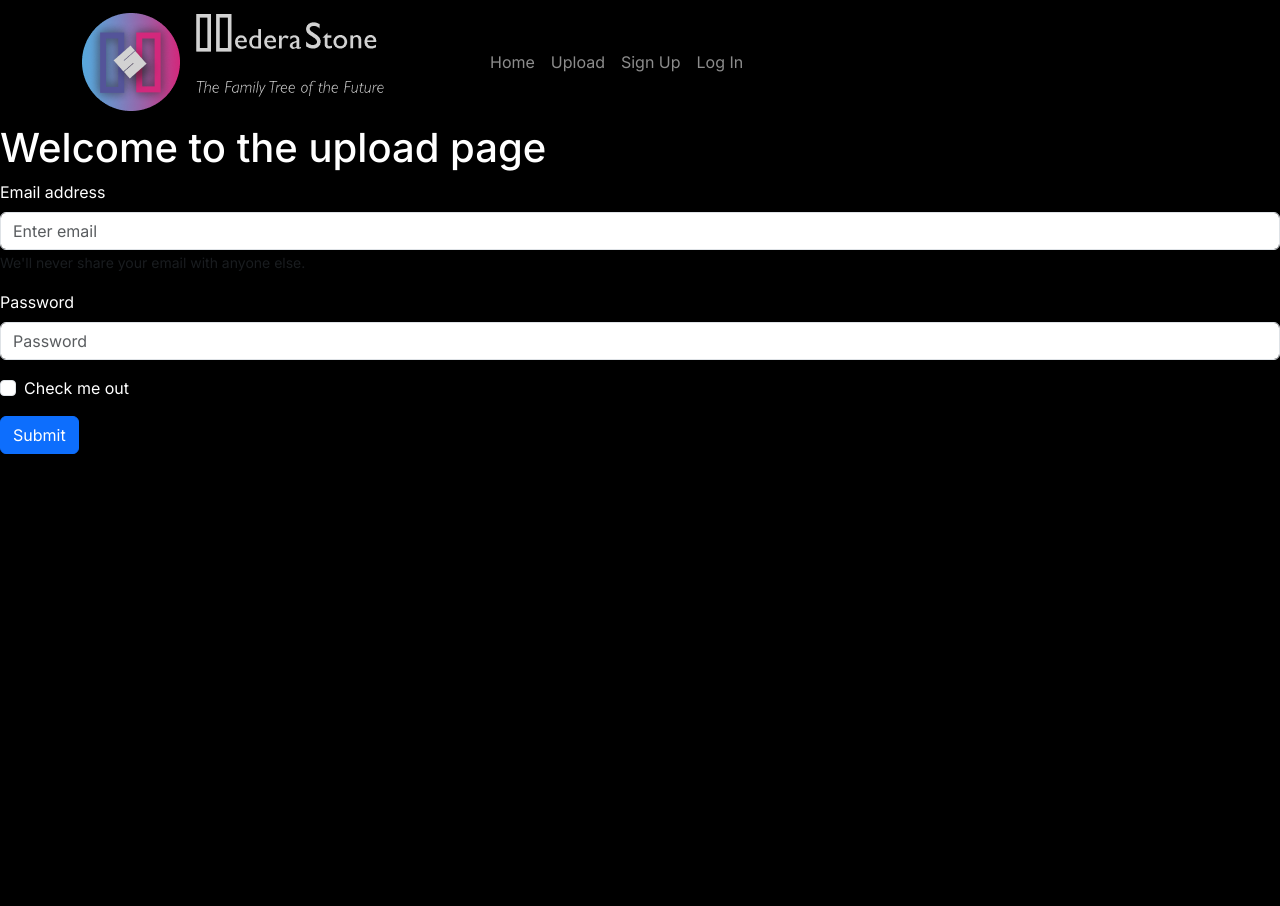
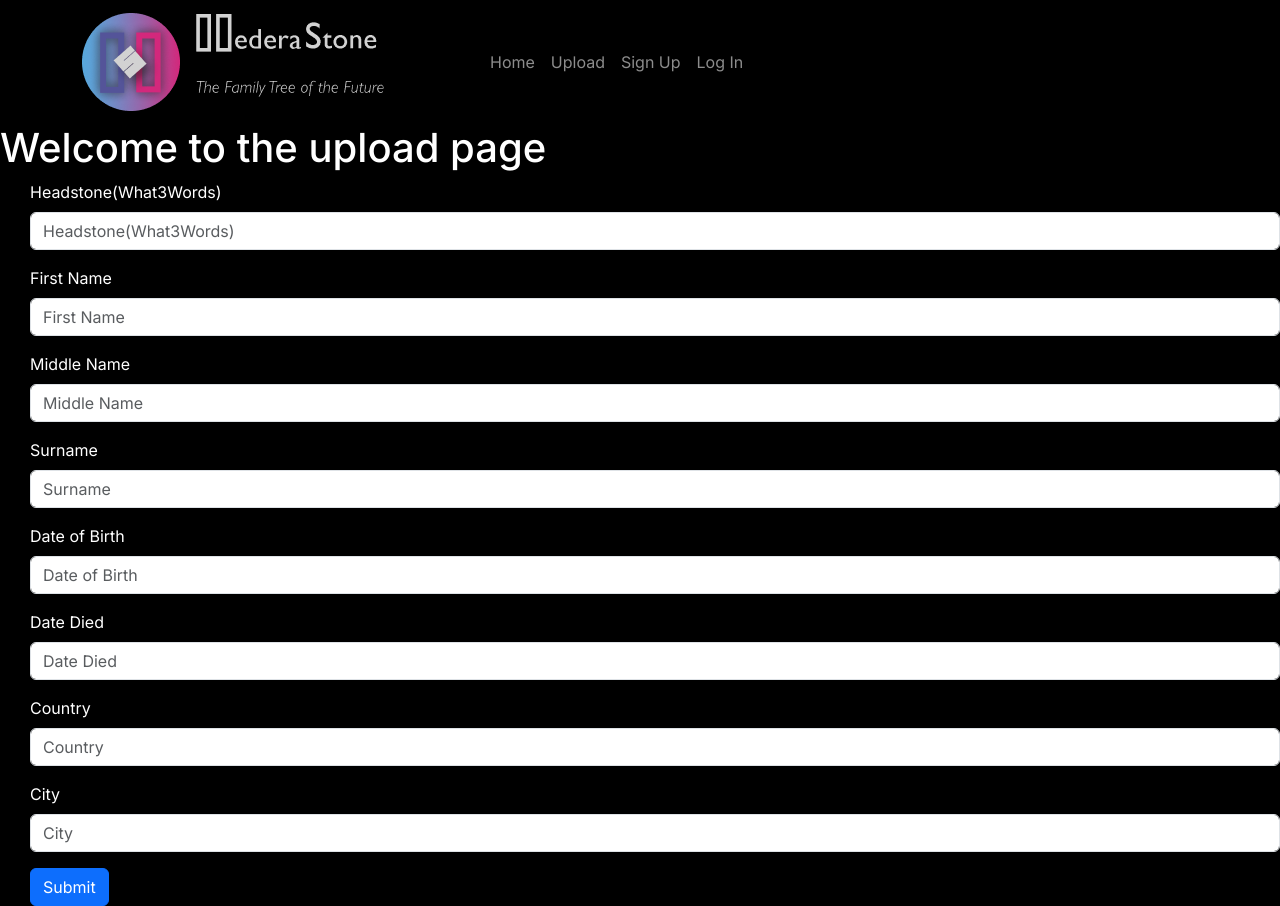
Before and after one commit to 010JGL/hedera_stone_v1, a Next.js app: page /upload/upload in a window 1280 px wide. Before the commit the page ends 800 px from the top, so only its background shows below. Built offline with nearby package versions, Linux system fonts and the light colour scheme.

Commit message:
added form values, changed the dbhelpers. Still need work

```diff
--- a/app/globals.css
+++ b/app/globals.css
@@ -26,3 +26,7 @@
   text-align: center;
   color: white;
 }
+
+.form-container {
+  padding-left: 30px;
+}
--- a/app/upload/upload/page.jsx
+++ b/app/upload/upload/page.jsx
@@ -1,34 +1,51 @@
-'use client'
+"use client";
 
-import Button from 'react-bootstrap/Button';
-import Form from 'react-bootstrap/Form';
-
+import Button from "react-bootstrap/Button";
+import Form from "react-bootstrap/Form";
 
 export default function UploadForm() {
   return (
     <main>
       <h1 className="title">Welcome to the upload page</h1>
+      <div className="form-container">
         <Form>
-      <Form.Group className="mb-3" controlId="formBasicEmail">
-        <Form.Label>Email address</Form.Label>
-        <Form.Control type="email" placeholder="Enter email" />
-        <Form.Text className="text-muted">
-          We'll never share your email with anyone else.
-        </Form.Text>
+          <Form.Group className="mb-3" controlId="formBasicW3w">
+            <Form.Label>Headstone(What3Words)</Form.Label>
+            <Form.Control type="words" placeholder="Headstone(What3Words)" />
           </Form.Group>
-
-      <Form.Group className="mb-3" controlId="formBasicPassword">
-        <Form.Label>Password</Form.Label>
-        <Form.Control type="password" placeholder="Password" />
+          <Form.Group className="mb-3" controlId="formBasicFirstname">
+            <Form.Label>First Name</Form.Label>
+            <Form.Control type="firstname" placeholder="First Name" />
           </Form.Group>
-      <Form.Group className="mb-3" controlId="formBasicCheckbox">
-        <Form.Check type="checkbox" label="Check me out" />
+          <Form.Group className="mb-3" controlId="formBasicMiddlename">
+            <Form.Label>Middle Name</Form.Label>
+            <Form.Control type="middlename" placeholder="Middle Name" />
+          </Form.Group>
+          <Form.Group className="mb-3" controlId="formBasicSurname">
+            <Form.Label>Surname</Form.Label>
+            <Form.Control type="surname" placeholder="Surname" />
+          </Form.Group>
+          <Form.Group className="mb-3" controlId="formBasicDateOfBirth">
+            <Form.Label>Date of Birth</Form.Label>
+            <Form.Control type="birthdate" placeholder="Date of Birth" />
+          </Form.Group>
+          <Form.Group className="mb-3" controlId="formBasicDateDied">
+            <Form.Label>Date Died</Form.Label>
+            <Form.Control type="datedied" placeholder="Date Died" />
+          </Form.Group>
+          <Form.Group className="mb-3" controlId="formBasicCountry">
+            <Form.Label>Country</Form.Label>
+            <Form.Control type="country" placeholder="Country" />
+          </Form.Group>
+          <Form.Group className="mb-3" controlId="formBasicCity">
+            <Form.Label>City</Form.Label>
+            <Form.Control type="city" placeholder="City" />
           </Form.Group>
           <Button variant="primary" type="submit">
             Submit
           </Button>
         </Form>
-
+      </div>
     </main>
-  )
+  );
 }
```
Also changed, not shown: app/pages/api/createUser.js (added, +23 -0 lines), app/upload/login/page.jsx (+39 -5 lines), app/upload/signup/page.js (+30 -9 lines), db/helpers/dbHelpers.js (+16 -11 lines). Lines whose indentation alone changed are shown as unchanged.
